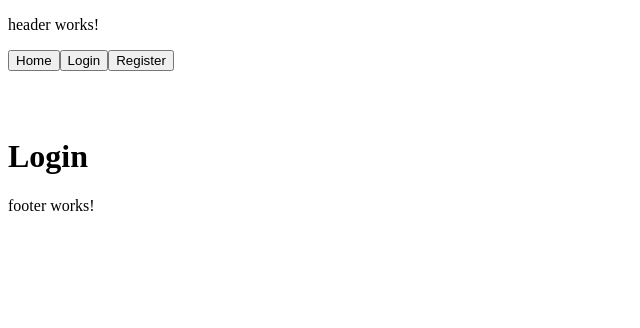
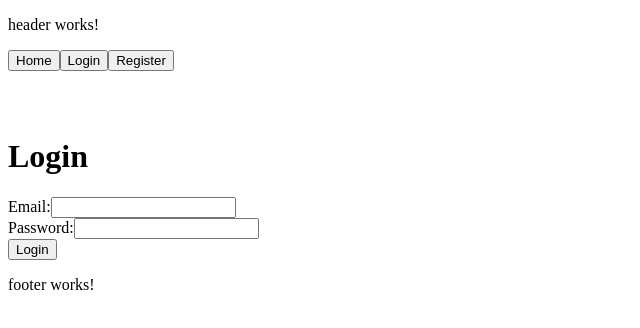
Before and after one commit to juliarore/blog-uoc-project-front, an Angular app: page /login in a window 1280 px wide. Shown: the top 328 px of the page, without its empty margins (0-640 px from the left). Built offline with nearby package versions, Linux system fonts and the light colour scheme.

Commit message:
feat: implement login form with validation and error handling

```diff
--- a/src/app/Components/login/login.component.html
+++ b/src/app/Components/login/login.component.html
@@ -5,4 +5,66 @@
   <h1>Login</h1>
 
   <!-- TODO 21 -->
+   <form [formGroup]="loginForm" (ngSubmit)="login()" novalidate>
+    <!-- EMAIL -->
+    <div>
+      <label for="email">Email:</label>
+      <input
+        type="email"
+        id="email"
+        [formControl]="email"
+        [attr.aria-invalid]="
+          email.invalid && (email.touched || submitted) ? 'true' : 'false'
+        "
+      />
+      <div class="error-container">
+        <small
+          *ngIf="email.invalid && (email.touched || submitted)"
+          role="alert"
+          class="error"
+        >
+          <span *ngIf="email.errors?.['required']">Email is required.</span>
+          <span *ngIf="email.errors?.['email']">Email must be valid.</span>
+        </small>
+      </div>
+    </div>
+
+    <!-- PASSWORD -->
+    <div>
+      <label for="password">Password:</label>
+      <input
+        type="password"
+        id="password"
+        [formControl]="password"
+        [attr.aria-invalid]="
+          password.invalid && (password.touched || submitted)
+            ? 'true'
+            : 'false'
+        "
+      />
+      <div class="error-container">
+        <small
+          *ngIf="password.invalid && (password.touched || submitted)"
+          role="alert"
+          class="error"
+        >
+          <span *ngIf="password.errors?.['required']"
+            >Password is required.</span
+          >
+          <span
+            *ngIf="
+              password.errors?.['minlength'] || password.errors?.['maxlength']
+            "
+            >Password must be between 8 and 25 characters.</span
+          >
+        </small>
+      </div>
+    </div>
+
+    <!-- SUBMIT BUTTON -->
+    <button type="submit" [disabled]="isSubmitting">
+      {{ isSubmitting ? "Submitting..." : "Login" }}
+    </button>
+
+   </form>
 </div>
--- a/src/app/Components/login/login.component.ts
+++ b/src/app/Components/login/login.component.ts
@@ -1,10 +1,22 @@
 import { Component, OnInit } from '@angular/core';
-import { FormBuilder } from '@angular/forms';
+import {
+  FormControl,
+  FormGroup,
+  NonNullableFormBuilder,
+  Validators,
+} from '@angular/forms';
 import { Router } from '@angular/router';
 import { AuthService } from 'src/app/Services/auth.service';
 import { HeaderMenusService } from 'src/app/Services/header-menus.service';
 import { LocalStorageService } from 'src/app/Services/local-storage.service';
 import { SharedService } from 'src/app/Services/shared.service';
+import { AuthDTO } from '../../Models/auth.dto';
+import { HeaderMenus } from '../../Models/header-menus.dto';
+
+type LoginFormModel = {
+  email: FormControl<string>;
+  password: FormControl<string>;
+};
 
 @Component({
   selector: 'app-login',
@@ -12,32 +24,56 @@ import { SharedService } from 'src/app/Services/shared.service';
   styleUrls: ['./login.component.scss'],
 })
 export class LoginComponent implements OnInit {
-  /*
   // TODO 19
   loginUser: AuthDTO;
   email: FormControl<string>;
   password: FormControl<string>;
-  loginForm: FormGroup<{ email: FormControl<string>; password: FormControl<string> }>;
-  */
+  loginForm: FormGroup<{
+    email: FormControl<string>;
+    password: FormControl<string>;
+  }>;
+
+  submitted = false;
+  isSubmitting = false;
 
   constructor(
-    private formBuilder: FormBuilder,
     private authService: AuthService,
     private sharedService: SharedService,
     private headerMenusService: HeaderMenusService,
     private localStorageService: LocalStorageService,
     private router: Router,
+    private fb: NonNullableFormBuilder,
   ) {
     // TODO 20
+    this.loginUser = new AuthDTO('', '', '', '');
+
+    this.email = this.fb.control('', {
+      validators: [Validators.required, Validators.email],
+    });
+    this.password = this.fb.control('', {
+      validators: [
+        Validators.required,
+        Validators.minLength(8),
+        Validators.maxLength(16),
+      ],
+    });
+
+    this.loginForm = this.fb.group<LoginFormModel>({
+      email: this.email,
+      password: this.password,
+    });
   }
 
   ngOnInit(): void {}
 
-  /*
   async login(): Promise<void> {
-    if (this.loginForm.invalid) {
-      return;
-    }
+    this.submitted = true;
+    this.loginForm.markAllAsTouched();
+
+    if (this.loginForm.invalid) return;
+    if (this.isSubmitting) return;
+
+    this.isSubmitting = true;
 
     let responseOK = false;
     let errorResponse: any;
@@ -68,6 +104,8 @@ export class LoginComponent implements OnInit {
 
       this.headerMenusService.headerManagement.next(headerInfo);
       this.sharedService.errorLog(error.error);
+    } finally {
+      this.isSubmitting = false;
     }
 
     await this.sharedService.managementToast(
@@ -83,8 +121,9 @@ export class LoginComponent implements OnInit {
       };
 
       this.headerMenusService.headerManagement.next(headerInfo);
+      this.loginForm.reset();
+      this.submitted = false;
       this.router.navigateByUrl('home');
     }
   }
-    */
 }
```
